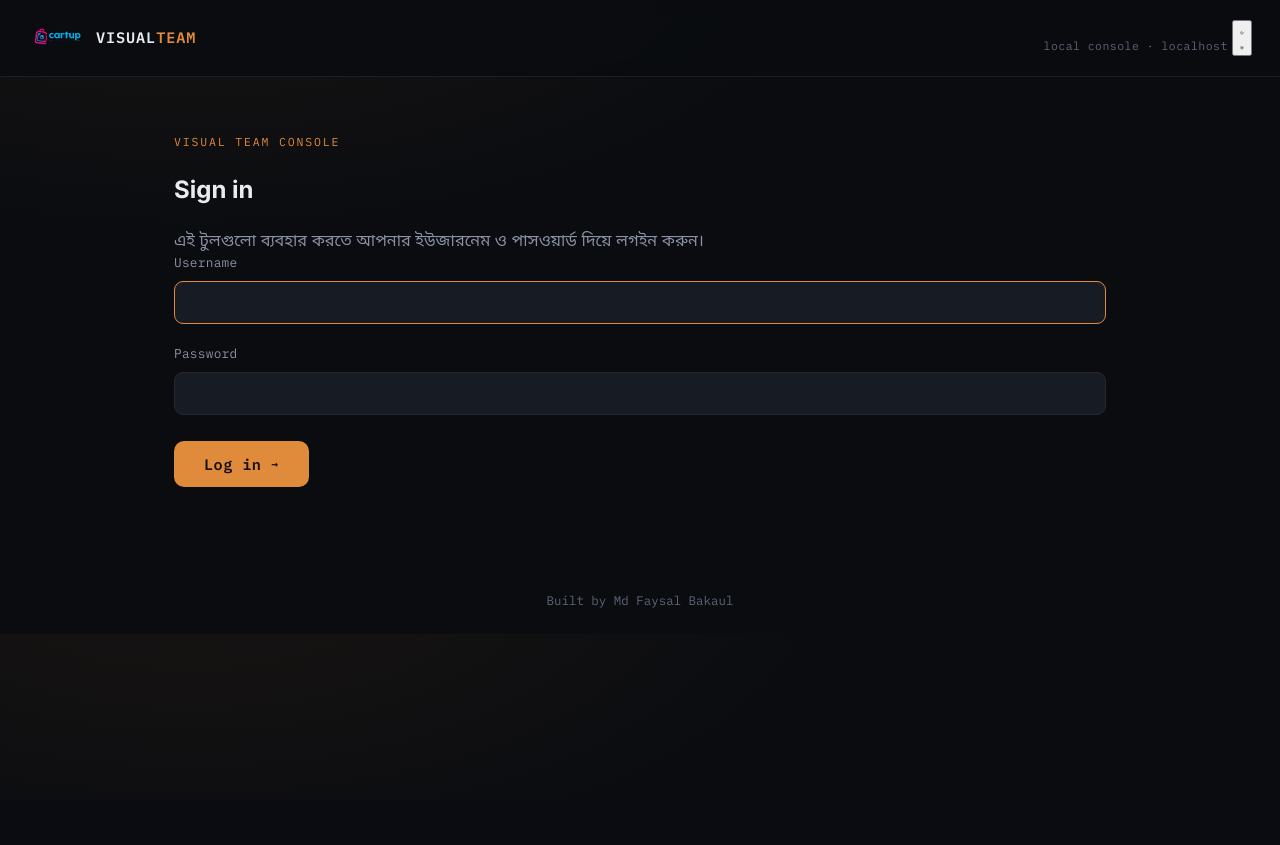
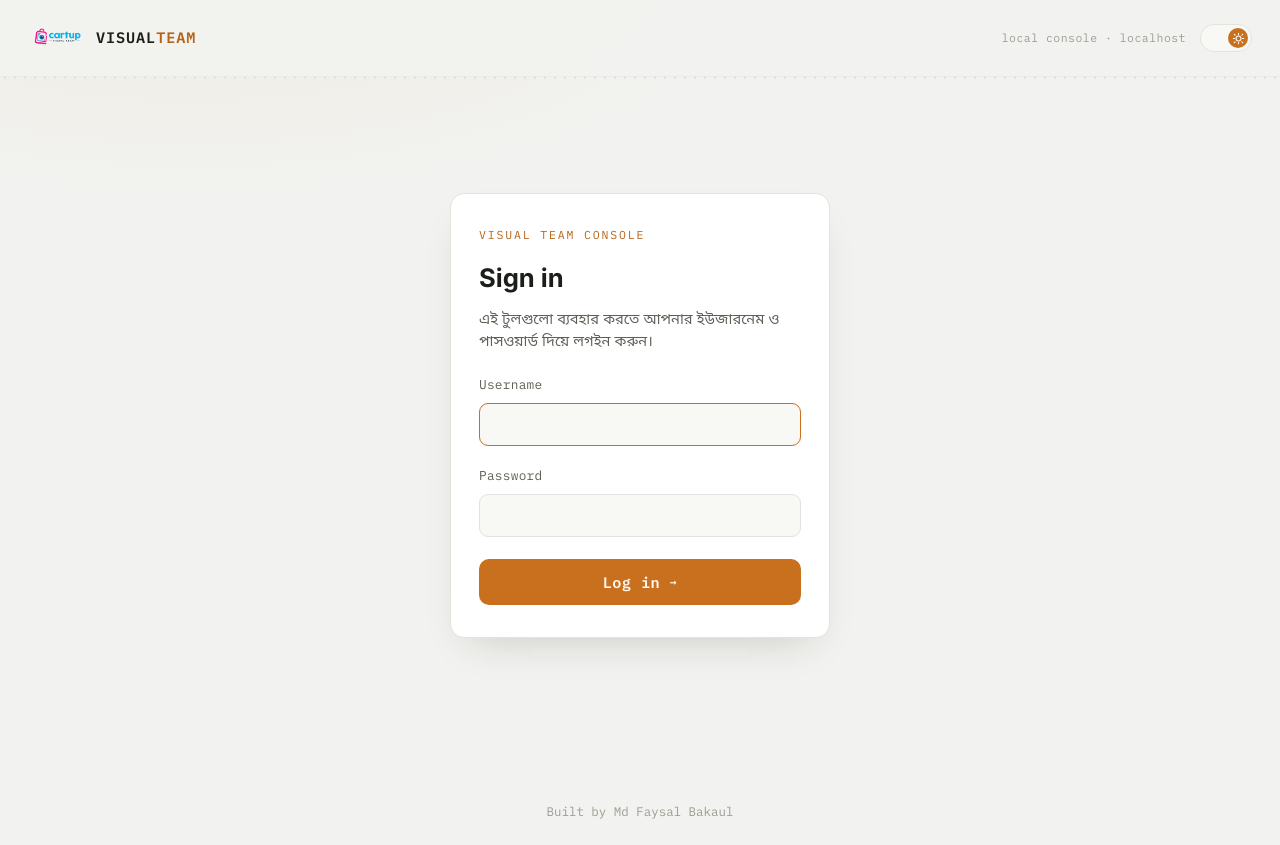
Before and after one commit to faysal580/my-webapp, a Flask app: page /login in a window 1280 px wide. Before the commit the page ends 608 px from the top, so only its background shows below. Run offline with Flask 3, Linux system fonts and the light colour scheme.

Commit message:
Add files via upload

```diff
--- a/webapp/static/style.css
+++ b/webapp/static/style.css
@@ -1,17 +1,21 @@
 :root {
-  --bg: #0a0c10;
-  --panel: #12151b;
-  --panel-2: #171b23;
+  --bg: #0b0d11;
+  --bg-glow: rgba(226, 145, 74, 0.08);
+  --panel: #14171d;
+  --panel-2: #191d24;
   --console-bg: #08090c;
-  --border: #232833;
-  --border-soft: #1a1e27;
-  --text: #e9ebf1;
-  --subtext: #8b91a5;
+  --console-text: #c3c9dc;
+  --border: #262b35;
+  --border-soft: #1b1f28;
+  --text: #edeef2;
+  --subtext: #9096a8;
   --muted: #5c6376;
 
-  --accent: #e08a3c;
-  --accent-soft: rgba(224, 138, 60, 0.14);
-  --accent-2: #4fb3d9;
+  --accent: #e2914a;
+  --accent-text: #e2914a;
+  --accent-ink: #17110a;
+  --accent-soft: rgba(226, 145, 74, 0.14);
+  --accent-2: #56b8dd;
   --green: #3ddc84;
   --green-soft: rgba(61, 220, 132, 0.12);
   --red: #ff5f6d;
@@ -19,8 +23,43 @@
   --yellow: #f2c94c;
   --yellow-soft: rgba(242, 201, 76, 0.12);
 
+  --shadow-card: 0 1px 2px rgba(0,0,0,0.3);
+  --shadow-lift: 0 18px 40px -18px rgba(0,0,0,0.55);
+
   --font-mono: "IBM Plex Mono", "Noto Sans Bengali", monospace;
   --font-body: "Inter", "Noto Sans Bengali", system-ui, sans-serif;
+
+  color-scheme: dark;
+}
+
+html[data-theme="light"] {
+  --bg: #f2f3f0;
+  --bg-glow: rgba(201, 112, 30, 0.07);
+  --panel: #ffffff;
+  --panel-2: #f8f8f5;
+  --border: #e1e3dd;
+  --border-soft: #eaece5;
+  --text: #1b1e19;
+  --subtext: #5c6156;
+  --muted: #9a9f92;
+
+  --accent: #c9701e;
+  --accent-text: #b5651a;
+  --accent-ink: #fff8f0;
+  --accent-soft: rgba(201, 112, 30, 0.1);
+  --accent-2: #1683a8;
+  --green: #1f9d5c;
+  --green-soft: rgba(31, 157, 92, 0.1);
+  --red: #d13c46;
+  --red-soft: rgba(209, 60, 70, 0.09);
+  --yellow: #a97a12;
+  --yellow-soft: rgba(169, 122, 18, 0.1);
+
+  --shadow-card: 0 1px 2px rgba(30,25,15,0.06);
+  --shadow-lift: 0 18px 40px -20px rgba(30,25,15,0.22);
+
+  /* The job console stays a physical dark screen in both themes. */
+  color-scheme: light;
 }
 
 * { box-sizing: border-box; }
@@ -28,12 +67,13 @@
 body {
   margin: 0;
   background:
-    radial-gradient(1100px 500px at 15% -10%, rgba(224,138,60,0.07), transparent 60%),
+    radial-gradient(1100px 500px at 15% -10%, var(--bg-glow), transparent 60%),
     var(--bg);
   color: var(--text);
   font-family: var(--font-body);
   line-height: 1.55;
   -webkit-font-smoothing: antialiased;
+  transition: background-color 0.2s ease, color 0.2s ease;
 }
 
 a { color: inherit; }
@@ -51,6 +91,17 @@ a { color: inherit; }
   position: sticky;
   top: 0;
   z-index: 10;
+}
+html[data-theme="light"] .topbar { background: rgba(242, 243, 240, 0.85); }
+.topbar::after {
+  content: "";
+  position: absolute;
+  left: 0; right: 0; bottom: -3px;
+  height: 3px;
+  background-image: radial-gradient(circle, var(--border) 1.2px, transparent 1.2px);
+  background-size: 10px 3px;
+  background-repeat: repeat-x;
+  opacity: 0.9;
 }
 
 .brand {
@@ -72,7 +123,7 @@ a { color: inherit; }
   color: var(--muted);
 }
 .brand-text { color: var(--text); }
-.brand-accent { color: var(--accent); }
+.brand-accent { color: var(--accent-text); }
 .brand-sub {
   font-family: var(--font-mono);
   font-size: 0.72rem;
@@ -81,6 +132,45 @@ a { color: inherit; }
   display: none;
 }
 @media (min-width: 640px) { .brand-sub { display: inline; } }
+
+.topbar-right {
+  display: flex;
+  align-items: center;
+  gap: 14px;
+}
+
+.theme-toggle {
+  position: relative;
+  display: inline-flex;
+  align-items: center;
+  width: 52px;
+  height: 28px;
+  padding: 3px;
+  border-radius: 999px;
+  border: 1px solid var(--border);
+  background: var(--panel-2);
+  cursor: pointer;
+  flex-shrink: 0;
+}
+.theme-toggle:hover { border-color: var(--accent); }
+.theme-toggle-knob {
+  width: 20px;
+  height: 20px;
+  border-radius: 50%;
+  background: var(--accent);
+  display: flex;
+  align-items: center;
+  justify-content: center;
+  color: var(--accent-ink);
+  transform: translateX(0);
+  transition: transform 0.2s cubic-bezier(0.4, 0, 0.2, 1), background 0.2s ease;
+}
+html[data-theme="light"] .theme-toggle-knob { transform: translateX(24px); }
+.theme-toggle-knob svg { width: 13px; height: 13px; }
+.theme-toggle-icon-dark { display: block; }
+.theme-toggle-icon-light { display: none; }
+html[data-theme="light"] .theme-toggle-icon-dark { display: none; }
+html[data-theme="light"] .theme-toggle-icon-light { display: block; }
 
 /* ── Layout ─────────────────────────────────────────────────────────── */
 
@@ -95,7 +185,7 @@ a { color: inherit; }
   font-size: 0.72rem;
   letter-spacing: 0.16em;
   text-transform: uppercase;
-  color: var(--accent);
+  color: var(--accent-text);
   margin-bottom: 14px;
 }
 
@@ -418,7 +542,7 @@ a { color: inherit; }
   align-items: center;
   gap: 10px;
   background: var(--accent);
-  color: #14100a;
+  color: var(--accent-ink);
   border: none;
   padding: 13px 30px;
   border-radius: 10px;
@@ -543,3 +668,71 @@ a { color: inherit; }
   font-size: 0.85rem;
 }
 .download-btn:hover { background: rgba(61, 220, 132, 0.2); }
+
+/* ── Login page ─────────────────────────────────────────────────────── */
+
+.login-wrap {
+  display: flex;
+  justify-content: center;
+  padding: 60px 16px;
+}
+
+.login-card {
+  width: 100%;
+  max-width: 380px;
+  background: var(--panel);
+  border: 1px solid var(--border);
+  border-radius: 14px;
+  padding: 32px 28px;
+  box-shadow: var(--shadow-lift);
+}
+
+.login-title {
+  margin: 6px 0 10px;
+  font-size: 1.6rem;
+}
+
+.login-lead {
+  margin-bottom: 22px;
+  font-size: 0.92rem;
+}
+
+.login-error {
+  font-family: var(--font-mono);
+  font-size: 0.85rem;
+  color: var(--red);
+  background: var(--red-soft);
+  border: 1px solid rgba(255, 95, 109, 0.3);
+  border-radius: 10px;
+  padding: 10px 14px;
+  margin-bottom: 18px;
+}
+
+.login-form .form-row:last-of-type { margin-bottom: 22px; }
+
+.login-btn {
+  width: 100%;
+  justify-content: center;
+}
+
+.topbar-user {
+  font-family: var(--font-mono);
+  font-size: 0.82rem;
+  color: var(--subtext);
+  letter-spacing: 0.02em;
+}
+
+.topbar-logout {
+  font-family: var(--font-mono);
+  font-size: 0.82rem;
+  color: var(--accent-text);
+  text-decoration: none;
+  border: 1px solid var(--border);
+  border-radius: 8px;
+  padding: 7px 12px;
+  transition: border-color 0.15s ease, background 0.15s ease;
+}
+.topbar-logout:hover {
+  border-color: var(--accent);
+  background: var(--accent-soft);
+}
```
Also changed, not shown: other parts of webapp/static/style.css (+50 -15 lines).
